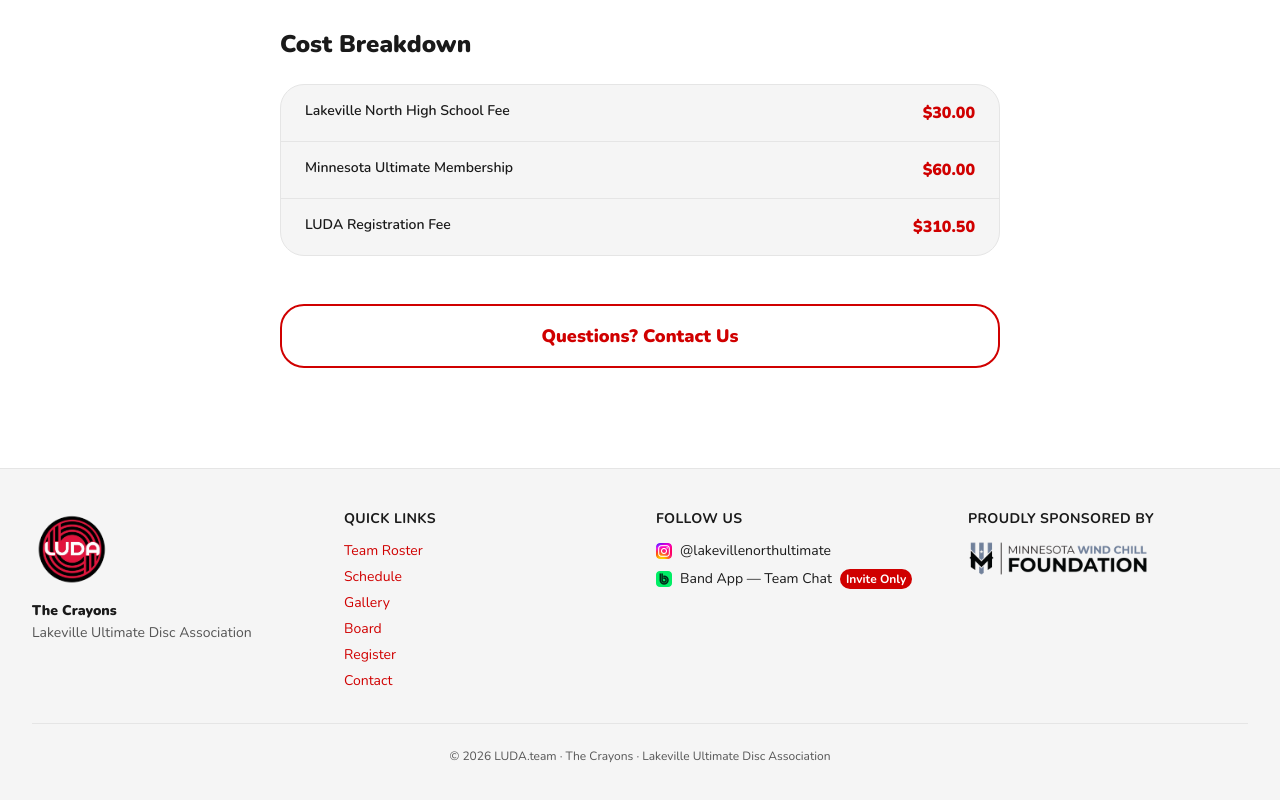
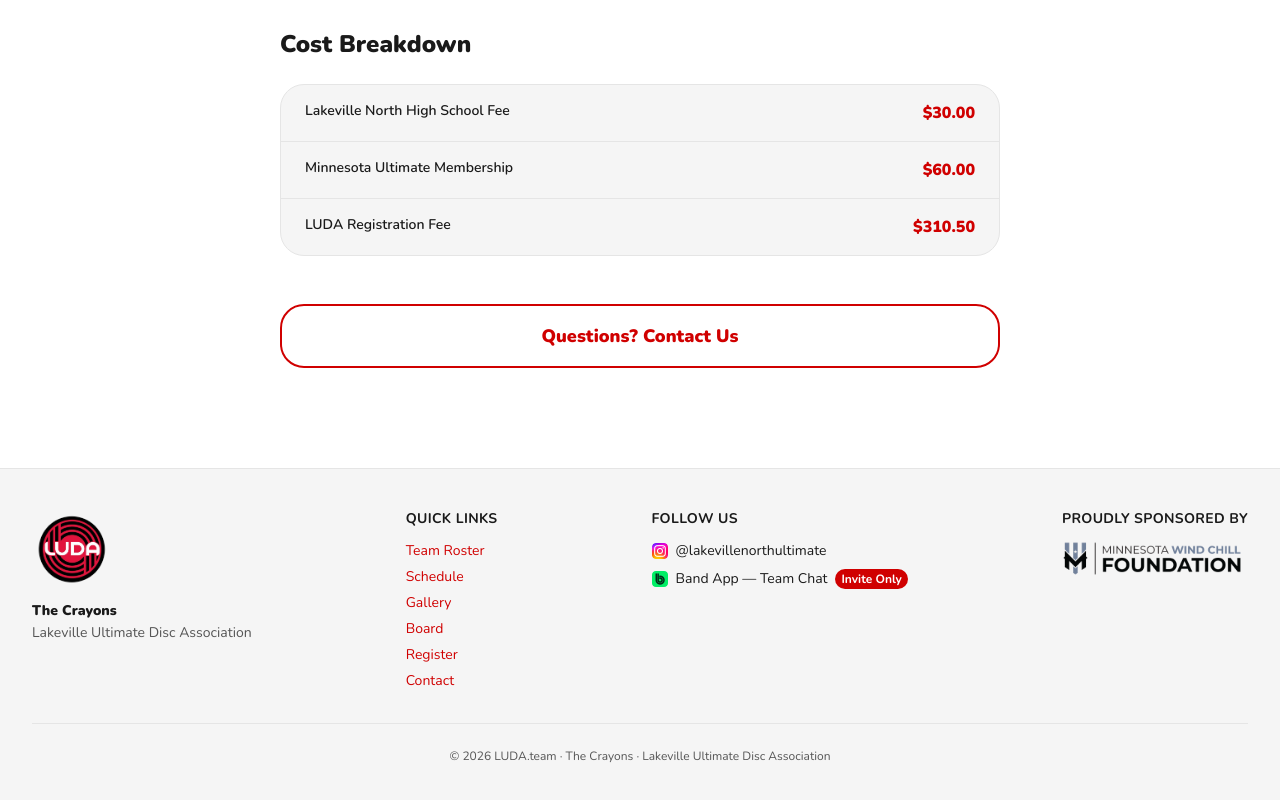
Before and after one commit to Grimwizza/luda-team, a Next.js app: page /register in a window 1280 px wide. Shown: the part 924-1724 px from the top of the page. Built offline with nearby package versions, Linux system fonts and the light colour scheme; no server answers.

Commit message:
style: update footer layout to use flexbox for improved spacing and alignment

```diff
--- a/src/components/Footer.tsx
+++ b/src/components/Footer.tsx
@@ -8,7 +8,7 @@
       className="border-t mt-auto"
     >
       <div className="max-w-7xl mx-auto px-4 sm:px-6 lg:px-8 py-10">
-        <div className="grid grid-cols-1 sm:grid-cols-2 lg:grid-cols-4 gap-8">
+        <div className="flex flex-wrap gap-x-12 gap-y-8 justify-between">
           {/* Brand */}
           <div>
             <Image
```
